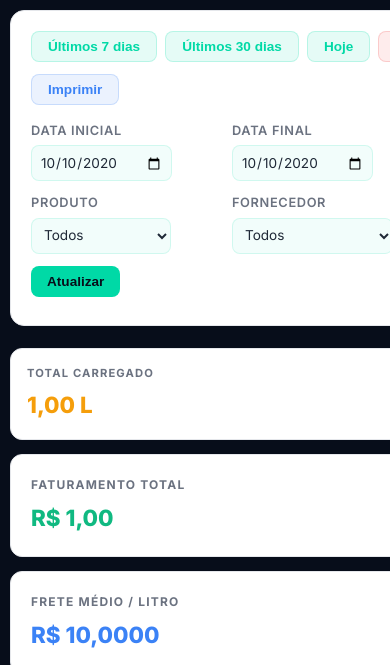
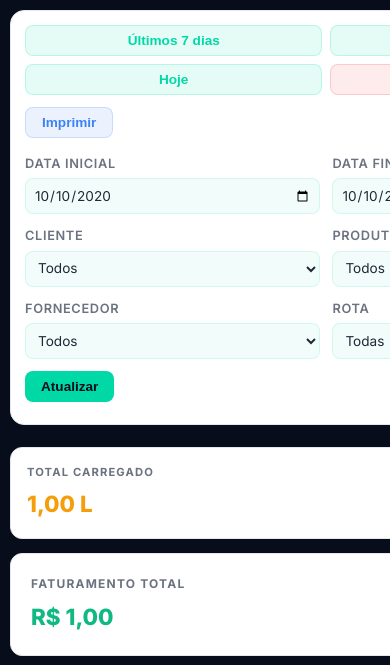
Before and after one commit to ajconsultoriaprevidenciaria-hub/CostadoDende, a Django app: template templates/admin/index.html in a window 390 px wide. Shown: the part 54-719 px from the top of the page. Run offline with Django 5.2, Linux system fonts and the light colour scheme; tables that the repository leaves empty hold one stand-in row (values such as "Sample post"); the template is opened without the code that fills it: values that come from a table or form of the project are taken from there, most other values are stand-ins (such as "Sample title", 1, 10 or a date in 2020); some libraries are stand-ins or nearby versions.

Commit message:
feat: adicionar responsividade e melhorias na seção de filtros do painel

```diff
--- a/templates/admin/index.html
+++ b/templates/admin/index.html
@@ -256,6 +256,37 @@
       right: 12px !important;
     }
   }
+
+  /* ── Filtros: inputs/selects sempre preenchem o cell do grid ── */
+  .dash-filter-form > div { min-width: 0; }
+  .dash-filter-form input,
+  .dash-filter-form select { width: 100%; box-sizing: border-box; }
+
+  /* Botões de atalho: ocupam toda a largura em mobile */
+  @media (max-width: 600px) {
+    .dash-filter-section { padding: 14px !important; }
+
+    .dash-quick-btns {
+      width: 100% !important;
+    }
+    .dash-quick-btns button {
+      flex: 1 1 calc(50% - 4px) !important;
+      text-align: center !important;
+    }
+
+    .dash-filter-form {
+      grid-template-columns: repeat(2, 1fr) !important;
+    }
+  }
+
+  @media (max-width: 380px) {
+    .dash-quick-btns button {
+      flex: 1 1 100% !important;
+    }
+    .dash-filter-form {
+      grid-template-columns: 1fr !important;
+    }
+  }
 </style>
 {% endblock %}
 
@@ -282,9 +313,9 @@
   </select>
 </div>
 
-<section style="margin-bottom:22px;background:var(--panel);border:1px solid var(--border);border-radius:14px;padding:20px;">
+<section class="dash-filter-section" style="margin-bottom:22px;background:var(--panel);border:1px solid var(--border);border-radius:14px;padding:20px;">
   <div class="dash-filter-bar" style="display:flex;justify-content:space-between;align-items:center;margin-bottom:16px;gap:12px;flex-wrap:wrap;">
-    <div style="display:flex;gap:8px;flex-wrap:wrap;">
+    <div class="dash-quick-btns" style="display:flex;gap:8px;flex-wrap:wrap;">
       <button type="button" class="js-quick-range" data-range="7" style="background:rgba(0,217,166,.1);color:var(--primary);border:1px solid rgba(0,217,166,.2);border-radius:8px;padding:7px 16px;font-weight:600;cursor:pointer;font-size:.85rem;">Últimos 7 dias</button>
       <button type="button" class="js-quick-range" data-range="30" style="background:rgba(0,217,166,.1);color:var(--primary);border:1px solid rgba(0,217,166,.2);border-radius:8px;padding:7px 16px;font-weight:600;cursor:pointer;font-size:.85rem;">Últimos 30 dias</button>
       <button type="button" class="js-quick-range" data-range="0" style="background:rgba(0,217,166,.1);color:var(--primary);border:1px solid rgba(0,217,166,.2);border-radius:8px;padding:7px 16px;font-weight:600;cursor:pointer;font-size:.85rem;">Hoje</button>
@@ -295,7 +326,7 @@
     </div>
   </div>
 
-  <form method="get" id="form-dashboard-filtros" style="display:grid;grid-template-columns:repeat(auto-fit,minmax(140px,1fr));gap:12px;align-items:flex-end;">
+  <form method="get" id="form-dashboard-filtros" class="dash-filter-form" style="display:grid;grid-template-columns:repeat(auto-fit,minmax(140px,1fr));gap:12px;align-items:flex-end;">
     <div>
       <label for="data_inicial" style="display:block;font-size:.8rem;font-weight:600;margin-bottom:4px;color:var(--muted);">Data inicial</label>
       <input type="date" id="data_inicial" name="data_inicial" value="{{ filtros.data_inicial|date:'Y-m-d' }}" class="form-control" style="background:rgba(0,217,166,.05);border:1px solid rgba(0,217,166,.14);border-radius:8px;padding:8px;color:var(--text);font-size:.85rem;">
```
